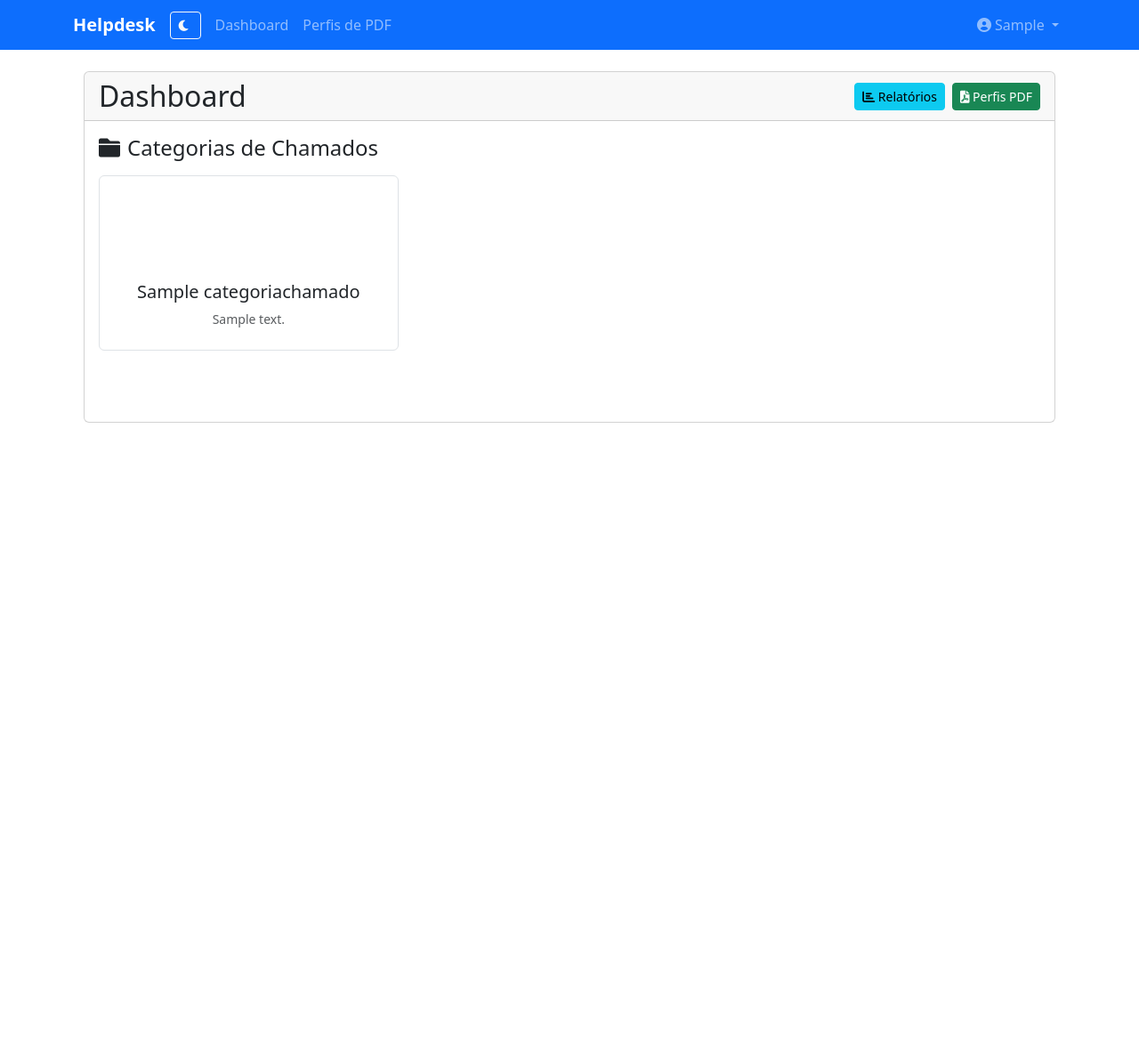
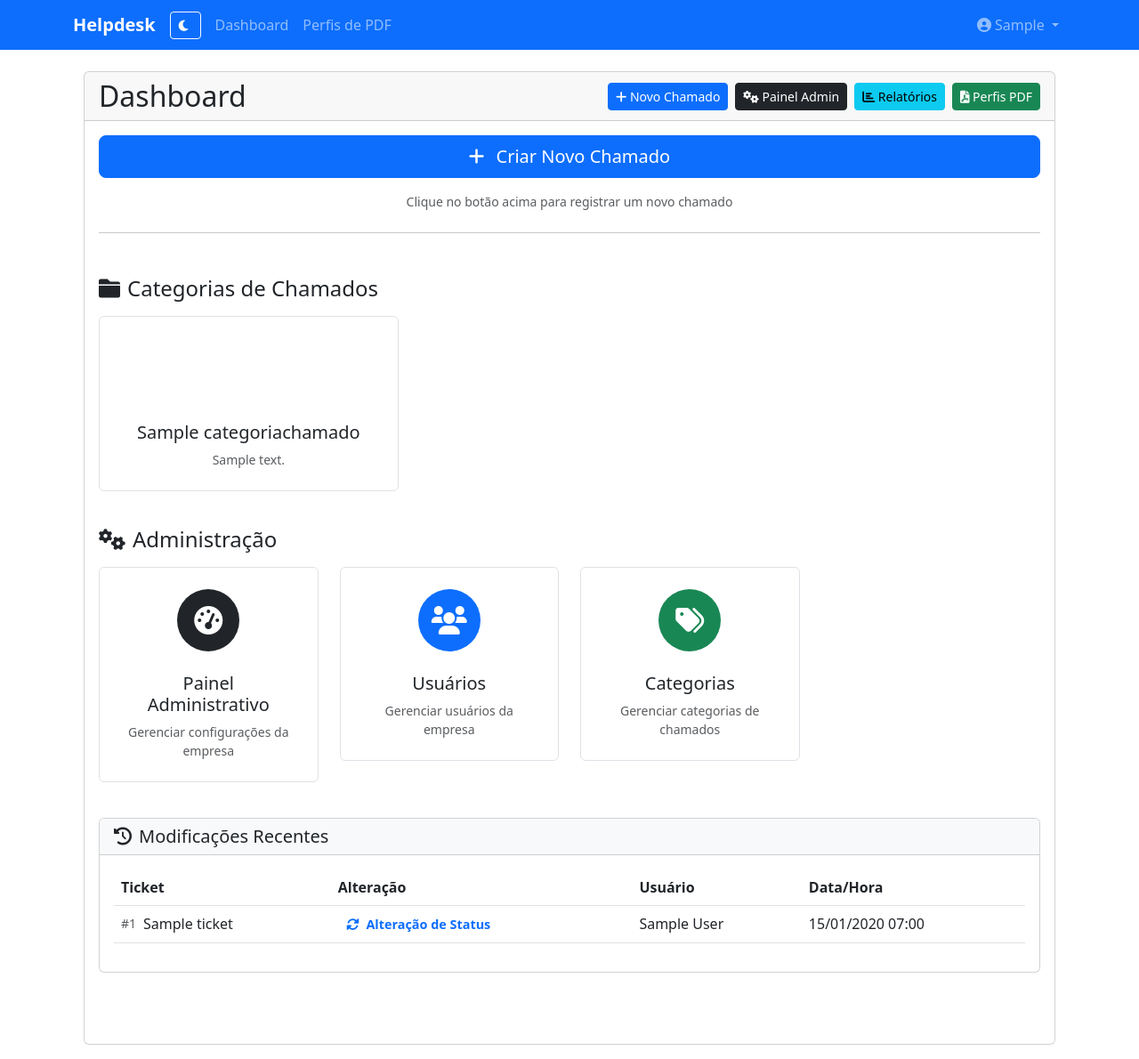
Before and after one commit to marques823/helpdesk, a Django app: page /dashboard/ in a window 1280 px wide. Shown: the whole page at 89% size. Before the commit the page ends 475 px from the top, so only its background shows below. Run offline with Django 5.2, Linux system fonts and the light colour scheme; a user stored in the database is signed in; tables that the repository leaves empty hold one stand-in row (values such as "Sample post"); parts of the project's set-up code (start-up, migrations or seed data) failed here and were passed over; some libraries are stand-ins or nearby versions.

Commit message:
Melhorias no dashboard: correção da lógica de exibição, adição de modificações recentes

```diff
--- a/tickets/templates/tickets/dashboard.html
+++ b/tickets/templates/tickets/dashboard.html
@@ -312,6 +312,77 @@
                                             </div>
                                         </div>
                                     </a>
+                                </div>
+                            </div>
+                        </div>
+                        {% endif %}
+
+                        <!-- SEÇÃO DE MODIFICAÇÕES RECENTES -->
+                        {% if not show_tickets and modificacoes_recentes %}
+                        <div class="col-md-12 mb-4">
+                            <div class="card">
+                                <div class="card-header bg-light">
+                                    <h5 class="mb-0"><i class="fas fa-history me-2"></i>Modificações Recentes</h5>
+                                </div>
+                                <div class="card-body">
+                                    <div class="table-responsive">
+                                        <table class="table table-hover">
+                                            <thead>
+                                                <tr>
+                                                    <th>Ticket</th>
+                                                    <th>Alteração</th>
+                                                    <th>Usuário</th>
+                                                    <th>Data/Hora</th>
+                                                </tr>
+                                            </thead>
+                                            <tbody>
+                                                {% for alteracao in modificacoes_recentes %}
+                                                <tr class="chamado-row" data-href="{% url 'tickets:detalhe_ticket' alteracao.ticket.id %}">
+                                                    <td>
+                                                        <div class="d-flex align-items-center">
+                                                            <span class="ticket-id text-muted small">#{{ alteracao.ticket.id }}</span>
+                                                            <span class="ms-2">{{ alteracao.ticket.titulo|truncatechars:40 }}</span>
+                                                        </div>
+                                                    </td>
+                                                    <td>
+                                                        {% if alteracao.tipo_alteracao == 'status' %}
+                                                        <span class="badge badge-text-colored text-primary">
+                                                            <i class="fas fa-sync-alt me-1"></i> Alteração de Status
+                                                        </span>
+                                                        {% elif alteracao.tipo_alteracao == 'prioridade' %}
+                                                        <span class="badge badge-text-colored text-warning">
+                                                            <i class="fas fa-exclamation-triangle me-1"></i> Alteração de Prioridade
+                                                        </span>
+                                                        {% elif alteracao.tipo_alteracao == 'atribuicao' %}
+                                                        <span class="badge badge-text-colored text-info">
+                                                            <i class="fas fa-user-check me-1"></i> Atribuição
+                                                        </span>
+                                                        {% elif alteracao.tipo_alteracao == 'comentario' %}
+                                                        <span class="badge badge-text-colored text-success">
+                                                            <i class="fas fa-comment me-1"></i> Comentário
+                                                        </span>
+                                                        {% else %}
+                                                        <span class="badge badge-text-colored text-secondary">
+                                                            <i class="fas fa-edit me-1"></i> Atualização
+                                                        </span>
+                                                        {% endif %}
+                                                    </td>
+                                                    <td>{{ alteracao.usuario.get_full_name|default:alteracao.usuario.username }}</td>
+                                                    <td>{{ alteracao.data_alteracao|date:"d/m/Y H:i" }}</td>
+                                                </tr>
+                                                {% empty %}
+                                                <tr>
+                                                    <td colspan="4" class="text-center">
+                                                        <div class="alert alert-info mb-0">
+                                                            <i class="fas fa-info-circle me-2"></i>
+                                                            Nenhuma modificação recente encontrada.
+                                                        </div>
+                                                    </td>
+                                                </tr>
+                                                {% endfor %}
+                                            </tbody>
+                                        </table>
+                                    </div>
                                 </div>
                             </div>
                         </div>
--- a/tickets/views.py
+++ b/tickets/views.py
@@ -73,15 +73,23 @@ def home(request):
 
 @login_required
 def dashboard(request):
-    try:
-        # Verifica se o usuário é um funcionário ou admin
-        funcionario = None
-        if not request.user.is_superuser:
+    """View que renderiza o dashboard de chamados, com melhorias de desempenho e organização."""
+    try:
+        # Inicializando o contexto
+        context = {
+            'show_tickets': False,
+            'show_status_filters': False
+        }
+
+        # Verificando o usuário
+        if not hasattr(request.user, 'funcionarios'):
             funcionario = Funcionario.objects.filter(usuario=request.user).first()
             if not funcionario:
                 logout(request)
                 messages.error(request, 'Sua conta não está associada a nenhum funcionário.')
                 return redirect('login')
+        else:
+            funcionario = request.user.funcionarios.first()
 
         # Verifica permissões administrativas
         has_admin_access = request.user.is_superuser or (funcionario and funcionario.is_admin())
@@ -192,6 +200,21 @@ def dashboard(request):
         # Ordenação
         tickets = tickets.order_by(order_by)
 
+        # Obter as alterações recentes para exibir no dashboard
+        if has_admin_access or funcionario.is_suporte():
+            if funcionario.is_admin():
+                # Admin vê alterações apenas da sua empresa
+                historico_recente = HistoricoTicket.objects.filter(
+                    ticket__empresa__in=empresas
+                ).select_related('ticket', 'usuario', 'ticket__empresa').order_by('-data_alteracao')[:10]
+            else:
+                # Suporte vê todas as alterações
+                historico_recente = HistoricoTicket.objects.filter(
+                    ticket__empresa__in=empresas
+                ).select_related('ticket', 'usuario', 'ticket__empresa').order_by('-data_alteracao')[:10]
+        else:
+            historico_recente = HistoricoTicket.objects.none()
+
         # Paginação - Apenas se estiver mostrando tickets
         if show_tickets:
             paginator = Paginator(tickets, 20)  # 20 tickets por página
@@ -208,7 +231,8 @@ def dashboard(request):
         status_choices = Ticket.STATUS_CHOICES
         prioridade_choices = Ticket.PRIORIDADE_CHOICES
 
-        context = {
+        # Atualiza o contexto com todas as variáveis necessárias
+        context.update({
             'tickets': tickets,
             'termo_pesquisa': termo_pesquisa,
             'status_filter': status_filter,
@@ -221,7 +245,6 @@ def dashboard(request):
             'empresas': empresas,
             'categorias': categorias,
             'funcionario': funcionario,
-            # Novos contextos para visualização de categorias
             'show_tickets': show_tickets,
             'show_status_filters': show_status_filters,
             'selected_category': selected_category,
@@ -230,7 +253,8 @@ def dashboard(request):
             'status_counts': status_counts,
             'categoria_obj': categoria_obj,
             'has_admin_access': has_admin_access,
-        }
+            'modificacoes_recentes': historico_recente
+        })
 
         return render(request, 'tickets/dashboard.html', context)
     except Exception as e:
```
